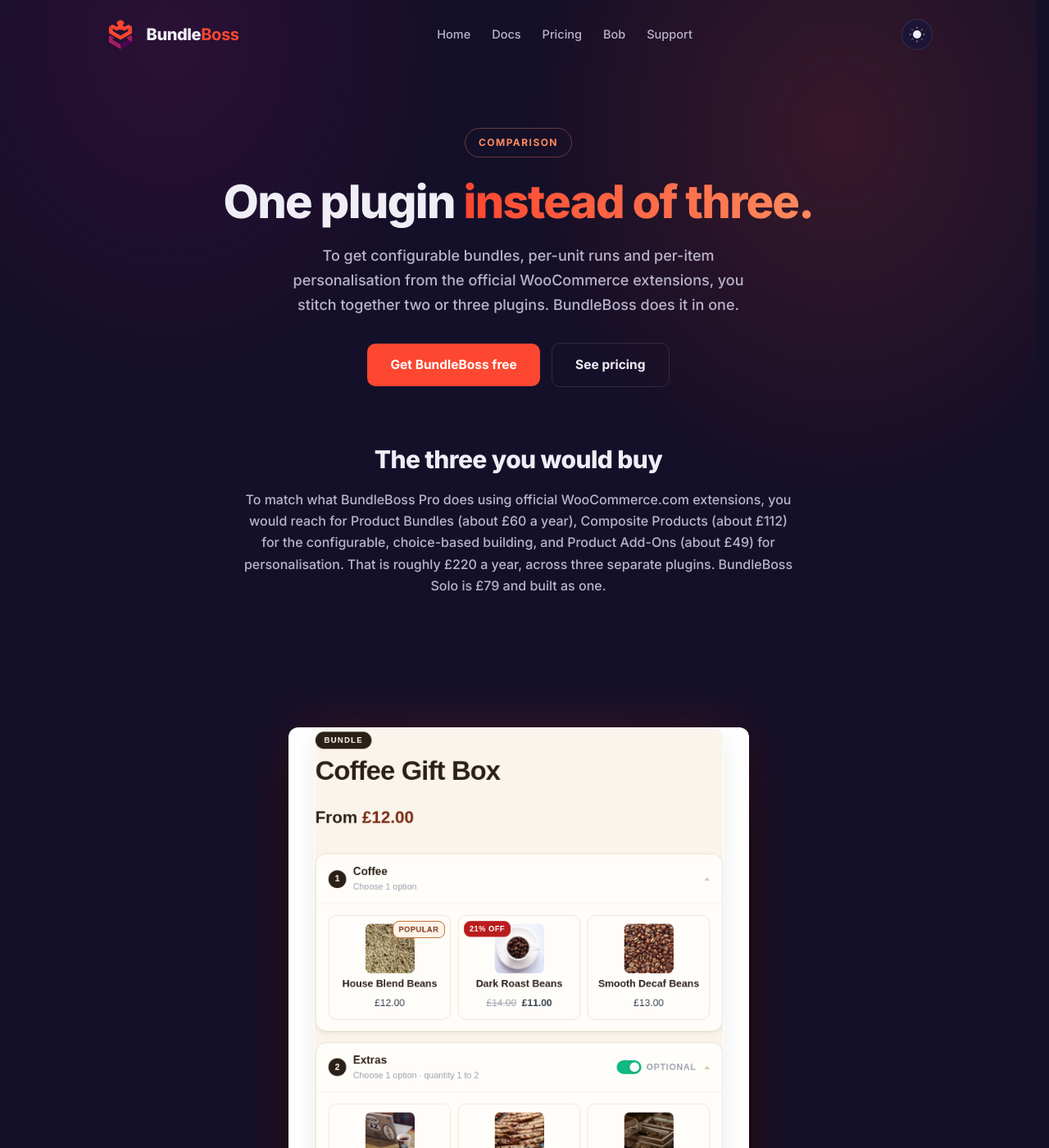
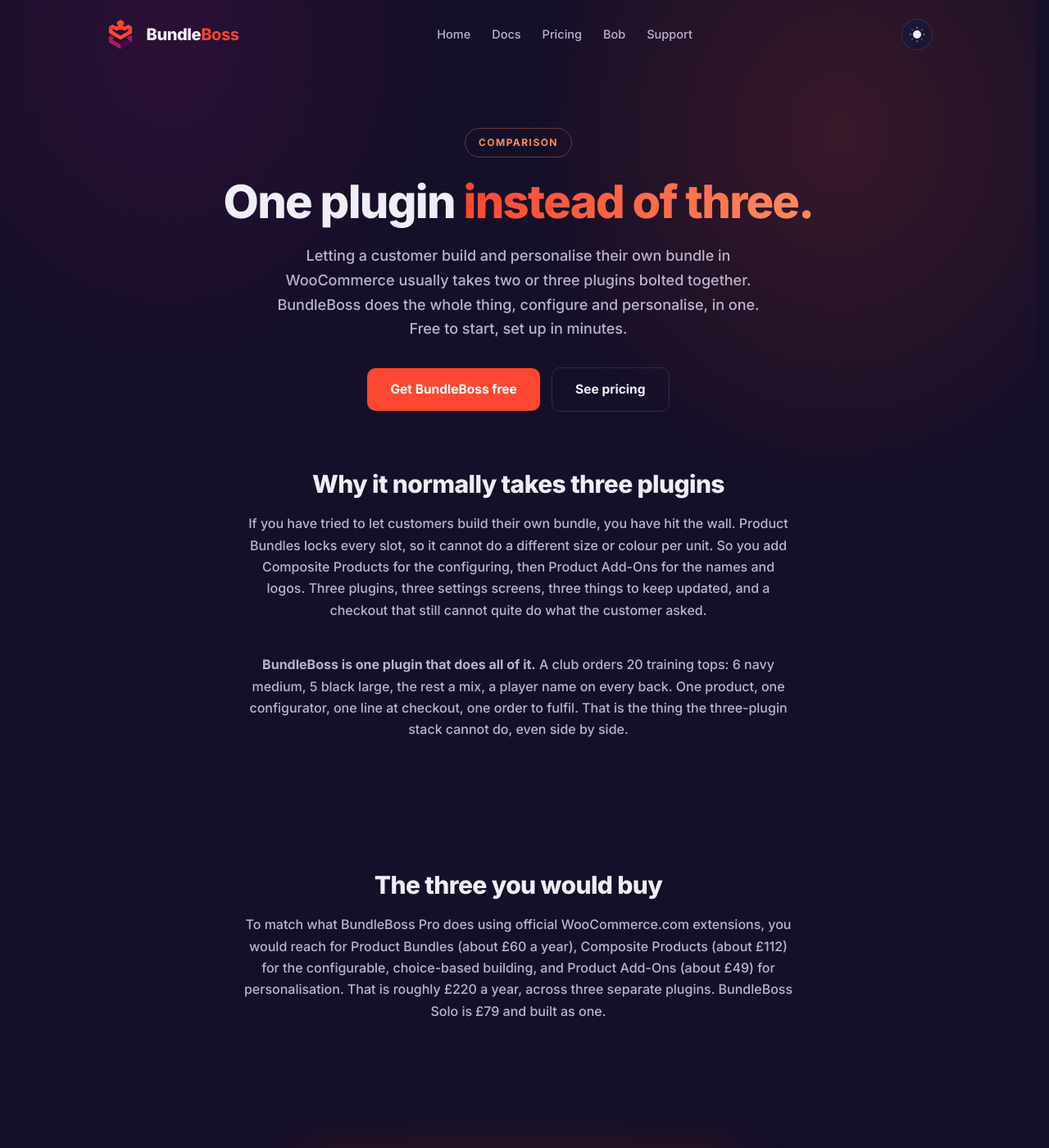
Before and after one commit to BundleBoss/website, a Jekyll site: the page composite-products-alternative/index.html, which Jekyll copies as it is, in a window 1280 px wide and 1400 px high. Shown: the whole window at 82% size. Built offline with Jekyll 4.4.1, drawn with Linux system fonts in a browser that asks for light colours; some of the changed text lies outside the part shown.

Commit message:
comparison: rewrite Composite alternative on a PAS spine (pain opening, scenario, FAQ + schema, friction CTA)

```diff
--- a/composite-products-alternative/index.html
+++ b/composite-products-alternative/index.html
@@ -55,12 +55,18 @@
 <div class="hero wrap">
   <span class="badge">Comparison</span>
   <h1>One plugin <em>instead of three.</em></h1>
-  <p class="lede">To get configurable bundles, per-unit runs and per-item personalisation from the official WooCommerce extensions, you stitch together two or three plugins. BundleBoss does it in one.</p>
+  <p class="lede">Letting a customer build and personalise their own bundle in WooCommerce usually takes two or three plugins bolted together. BundleBoss does the whole thing, configure and personalise, in one. Free to start, set up in minutes.</p>
   <div class="hero-cta">
     <a class="btn btn-primary" href="https://wordpress.org/plugins/bundle-boss/">Get BundleBoss free</a>
     <a class="btn btn-ghost" href="/pricing/">See pricing</a>
   </div>
 </div>
+
+<section class="wrap narrow">
+  <h2 class="section-title">Why it normally takes three plugins</h2>
+  <p class="section-sub">If you have tried to let customers build their own bundle, you have hit the wall. Product Bundles locks every slot, so it cannot do a different size or colour per unit. So you add Composite Products for the configuring, then Product Add-Ons for the names and logos. Three plugins, three settings screens, three things to keep updated, and a checkout that still cannot quite do what the customer asked.</p>
+  <p class="section-sub" style="margin-top:12px"><strong>BundleBoss is one plugin that does all of it.</strong> A club orders 20 training tops: 6 navy medium, 5 black large, the rest a mix, a player name on every back. One product, one configurator, one line at checkout, one order to fulfil. That is the thing the three-plugin stack cannot do, even side by side.</p>
+</section>
 
 <section class="wrap narrow">
   <h2 class="section-title">The three you would buy</h2>
@@ -169,11 +175,38 @@
 
 <section class="wrap narrow">
   <h2 class="section-title">Why one plugin matters</h2>
-  <p class="section-sub">Three plugins means three settings screens, three things to update, three places to ask for help, and the edge cases where they do not quite talk to each other. BundleBoss is one tool built to do bundling, configuring and personalisation together. And it personalises every unit on its own, a different name on each shirt, which the three are not built to do even side by side.</p>
+  <p class="section-sub">The one that matters most for apparel and kit: BundleBoss personalises every unit on its own, a different name and number on each shirt, configured and bought as a single line. The three-plugin stack is not built to do that even side by side.</p>
   <p class="section-sub" style="margin-top:12px">The official extensions are good and well supported. If you only need one piece, they are a fine choice. BundleBoss is for when you want the whole configure-and-personalise flow as a single, cheaper thing.</p>
   <div style="text-align:center;margin-top:14px">
     <a class="btn btn-primary" href="https://wordpress.org/plugins/bundle-boss/">Get BundleBoss free</a>
     <a class="btn btn-ghost" href="/docs/">Read the docs</a>
+  </div>
+  <p class="section-sub" style="text-align:center;margin-top:12px;font-size:13px">Free on WordPress.org. No card, no trial wall, set up in minutes.</p>
+</section>
+
+<section class="wrap narrow">
+  <h2 class="section-title">Questions people ask before switching</h2>
+  <div class="faq">
+    <details class="faq-item">
+      <summary>Can I bring my Composite Products bundles across?</summary>
+      <p>Yes. Pro includes a one-click importer that reads your Composite Products setups and rebuilds them as BundleBoss bundles, and there is a step-by-step <a href="/migrate-from-composite-products/">migration guide</a>.</p>
+    </details>
+    <details class="faq-item">
+      <summary>Is it really one plugin, not a stack of add-ons?</summary>
+      <p>Yes. Configuring, choice slots and per-item personalisation are all in BundleBoss. No separate Composite or Product Add-Ons licence, and no plugins to make talk to each other.</p>
+    </details>
+    <details class="faq-item">
+      <summary>Is the free version enough, or do I need Pro?</summary>
+      <p>The free build already does configurable, per-unit bundles, including variable products with sizes and colours, plus pricing, stock and fulfilment pick lists. Pro adds the Builder: choice slots, personalisation, the full-page configurator and more.</p>
+    </details>
+    <details class="faq-item">
+      <summary>What happens to my existing variable products?</summary>
+      <p>They drop straight in as bundle items. Each keeps its sizes and colours, and the customer configures every unit on the bundle page.</p>
+    </details>
+    <details class="faq-item">
+      <summary>Is there anything Composite does that BundleBoss does not?</summary>
+      <p>Composite has a few very advanced per-component pricing scenarios. For everyday configurable bundles, kits and personalised runs, BundleBoss does the job in one plugin and adds the per-unit configuration and personalisation Composite cannot. The table above shows where each fits.</p>
+    </details>
   </div>
 </section>
 
@@ -192,5 +225,18 @@
   &copy; 2026 BundleBoss
 </footer>
 
+<script type="application/ld+json">
+{
+  "@context": "https://schema.org",
+  "@type": "FAQPage",
+  "mainEntity": [
+    {"@type":"Question","name":"Can I bring my Composite Products bundles across to BundleBoss?","acceptedAnswer":{"@type":"Answer","text":"Yes. Pro includes a one-click importer that reads your Composite Products setups and rebuilds them as BundleBoss bundles, and there is a step-by-step migration guide."}},
+    {"@type":"Question","name":"Is BundleBoss really one plugin, not a stack of add-ons?","acceptedAnswer":{"@type":"Answer","text":"Yes. Configuring, choice slots and per-item personalisation are all in BundleBoss, with no separate Composite or Product Add-Ons licence and no plugins to make talk to each other."}},
+    {"@type":"Question","name":"Is the free version enough, or do I need Pro?","acceptedAnswer":{"@type":"Answer","text":"The free build does configurable, per-unit bundles including variable products with sizes and colours, plus pricing, stock and fulfilment pick lists. Pro adds the Builder: choice slots, personalisation, the full-page configurator and more."}},
+    {"@type":"Question","name":"What happens to my existing variable products?","acceptedAnswer":{"@type":"Answer","text":"They drop straight in as bundle items. Each keeps its sizes and colours, and the customer configures every unit on the bundle page."}},
+    {"@type":"Question","name":"Is there anything Composite Products does that BundleBoss does not?","acceptedAnswer":{"@type":"Answer","text":"Composite has a few very advanced per-component pricing scenarios. For everyday configurable bundles, kits and personalised runs, BundleBoss does the job in one plugin and adds the per-unit configuration and personalisation Composite cannot."}}
+  ]
+}
+</script>
 </body>
 </html>
```
